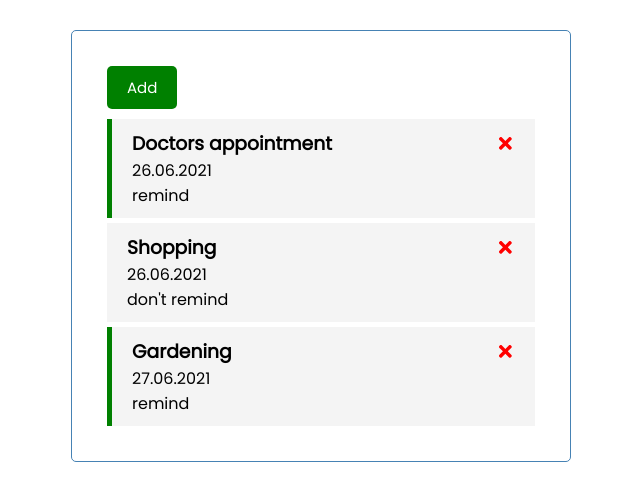
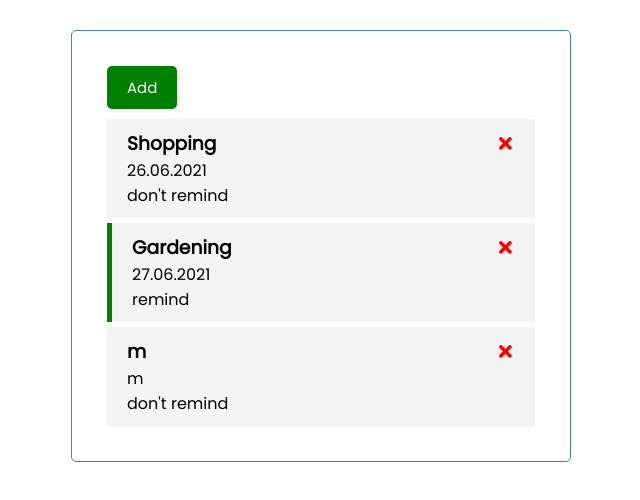
Before and after one commit to Swistusmen/Task-Tracker, a React (Create React App) app: page / in a window 1280 px wide. Shown: the top 500 px of the page, without its empty margins (319-959 px from the left). Built offline with nearby package versions, Linux system fonts and the light colour scheme; data requests are answered from the project's data file.

Commit message:
finished

```diff
--- /dev/null
+++ b/db.json
@@ -0,0 +1,21 @@
+{
+  "tasks": [
+    {
+      "id": 2,
+      "text": "Shopping",
+      "day": "26.06.2021",
+      "reminder": false
+    },
+    {
+      "id": 3,
+      "text": "Gardening",
+      "day": "27.06.2021",
+      "reminder": true
+    },
+    {
+      "text": "m",
+      "day": "m",
+      "id": 4
+    }
+  ]
+}
--- a/package.json
+++ b/package.json
@@ -6,6 +6,7 @@
     "@testing-library/jest-dom": "^5.11.4",
     "@testing-library/react": "^11.1.0",
     "@testing-library/user-event": "^12.1.10",
+    "json-server": "^0.16.3",
     "react": "^17.0.1",
     "react-dom": "^17.0.1",
     "react-icons": "^4.2.0",
@@ -16,7 +17,8 @@
     "start": "react-scripts start",
     "build": "react-scripts build",
     "test": "react-scripts test",
-    "eject": "react-scripts eject"
+    "eject": "react-scripts eject",
+    "server": "json-server --watch db.json --port 5000"
   },
   "eslintConfig": {
     "extends": [
--- a/src/App.js
+++ b/src/App.js
@@ -1,42 +1,60 @@
 import Header from "./components/Header"
 import Tasks from "./components/Tasks"
 import AddTask from "./components/AddTask"
-import {useState } from 'react'
+import {useState, useEffect } from 'react'
 
 function App() {
   const [showAddTask,setShowAddTask]= useState(false)
-  const [tasks, setTasks]=useState([
-    {
-        id: 1,
-        text: "Doctors appointment",
-        day: "26.06.2021",
-        reminder: true,
+  const [tasks, setTasks]=useState([])
+
+useEffect(()=>{
+  const getTasks= async()=> {
+    const tasksFromServer=await fetchTasks()
+    setTasks(tasksFromServer)
+  }
+  getTasks()
+},[])
+
+const fetchTasks= async()=> {
+  const res=await fetch("http://localhost:5000/tasks")
+  const data=await res.json()
+
+  return data
+}
+
+const deleteTask=async (id)=> {
+  await fetch(`http://localhost:5000/tasks/${id}`,{
+    method: `DELETE`,
+  })
+  setTasks(tasks.filter((task)=>task.id!==id))
+}
+
+const addTask= async (task)=>{
+  const res= await fetch("http://localhost:5000/tasks",{
+    method: "POST" ,
+     headers: {
+        "Content-type": "application/json"
     },
-    {
-        id: 2,
-        text: "Shopping",
-        day: "26.06.2021",
-        reminder: false,
-    },
-    {
-        id: 3,
-        text: "Gardening",
-        day: "27.06.2021",
-        reminder: true
-    }
-])
+    body: JSON.stringify(task)
+  })
 
+  const data= await res.json()
+  setTasks([...tasks, data])
+}
+
+/*
 const addTask=(task)=>{
   const id= Math.floor(Math.random()*1000)+1
   const newTask= {id, ...task}
   setTasks([...tasks,newTask])
 }
-
+*/
 //figure out how does it work
+/*
 const deleteTask=(id)=>{
   setTasks(tasks.filter((task)=>task.id!==id))
 }
-
+*/
 const toggleReminder=(id)=>{
   setTasks(tasks.map((task)=>task.id===id? {...task, reminder:!task.reminder}:task))
 }
```
Also changed, not shown: 2 other files (tests, documents, lock files or other folders).
